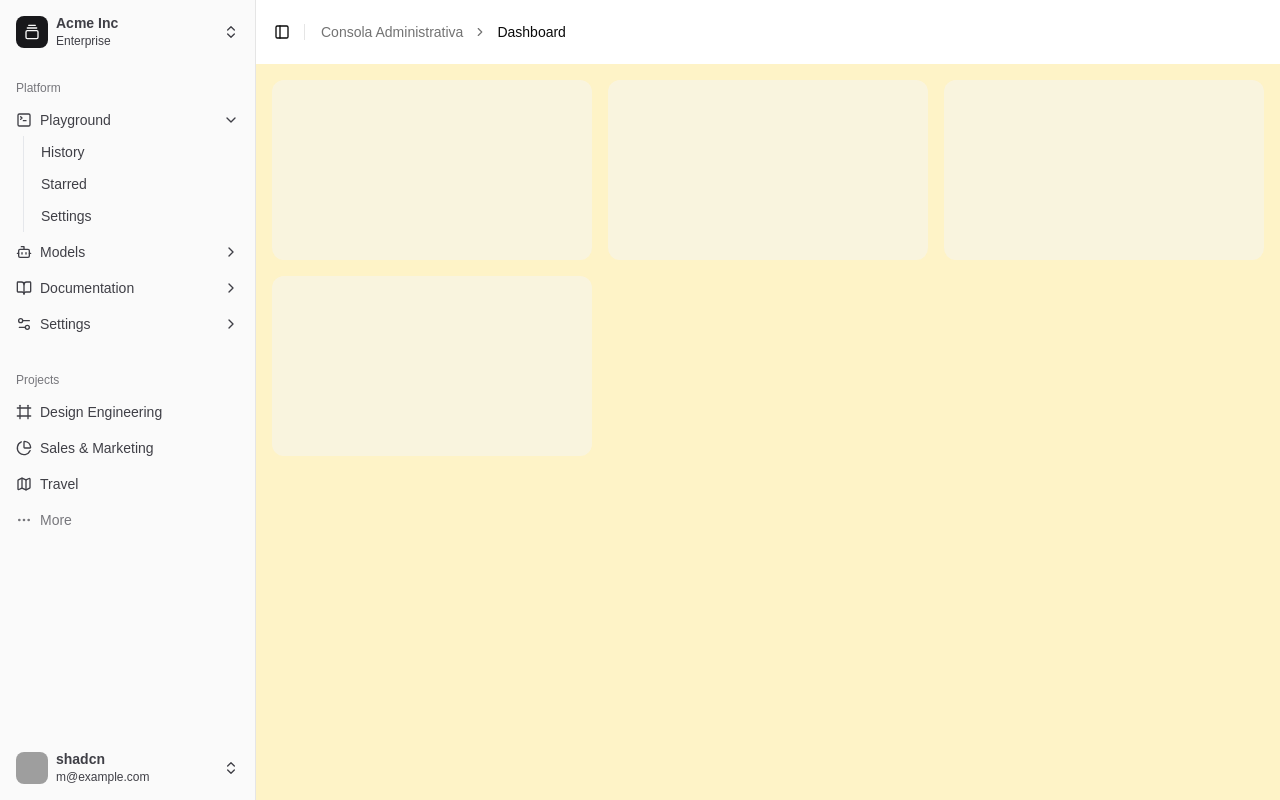
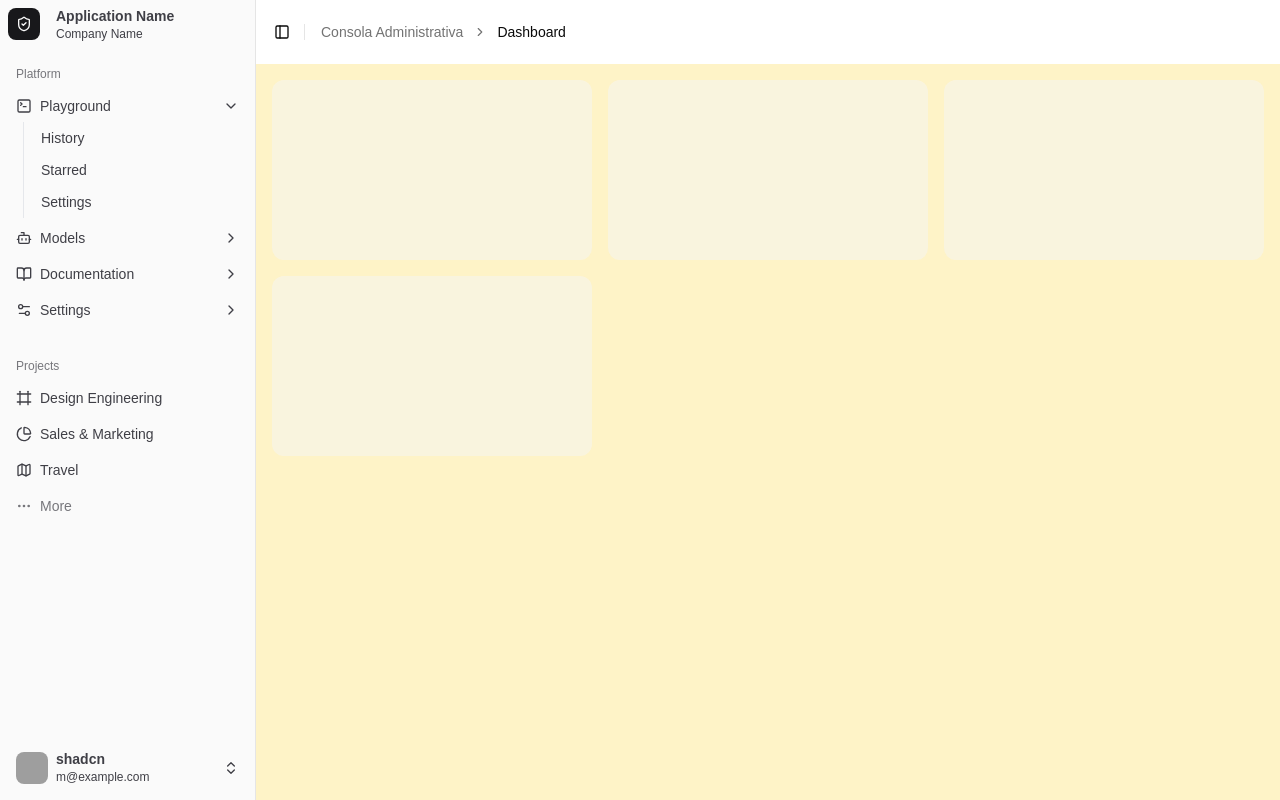
Before and after one commit to byteflowsivar/caronte-auth-app, a Next.js app: page / in a window 1280 px wide. Built offline with nearby package versions, Linux system fonts and the light colour scheme; grey boxes are pictures that could not be loaded.

Commit message:
feat: Se creo el componente  para presentar el nombre de la aplicacion y el nombre de la empresa.

```diff
--- /dev/null
+++ b/src/components/CompanyInfo.tsx
@@ -0,0 +1,20 @@
+import * as React from 'react';
+import { ShieldCheck } from 'lucide-react';
+
+export function CompanyInfo() {
+  const applicationName = process.env.NEXT_PUBLIC_APPLICATION_NAME || 'Application Name';
+  const companyName = process.env.NEXT_PUBLIC_COMPANY_NAME || 'Company Name';
+  return (
+    <>
+      <div className="flex flex-row gap-4">
+        <div className="flex aspect-square size-8 items-center justify-center rounded-lg bg-sidebar-primary text-sidebar-primary-foreground">
+          <ShieldCheck className="size-4" />
+        </div>
+        <div className="grid flex-1 text-left text-sm leading-tight">
+          <span className="truncate font-semibold">{applicationName}</span>
+          <span className="truncate text-xs">{companyName}</span>
+        </div>
+      </div>
+    </>
+  );
+}
--- a/src/components/app-sidebar.tsx
+++ b/src/components/app-sidebar.tsx
@@ -7,17 +7,16 @@ import {
   Bot,
   Command,
   Frame,
-  GalleryVerticalEnd,
   Map,
   PieChart,
   Settings2,
+  ShieldCheck,
   SquareTerminal,
 } from 'lucide-react';
 
 import { NavMain } from '@/components/nav-main';
 import { NavProjects } from '@/components/nav-projects';
 import { NavUser } from '@/components/nav-user';
-import { TeamSwitcher } from '@/components/team-switcher';
 import {
   Sidebar,
   SidebarContent,
@@ -25,6 +24,7 @@ import {
   SidebarHeader,
   SidebarRail,
 } from '@/components/ui/sidebar';
+import { CompanyInfo } from '@/components/CompanyInfo';
 
 // This is sample data.
 const data = {
@@ -35,9 +35,9 @@ const data = {
   },
   teams: [
     {
-      name: 'Acme Inc',
-      logo: GalleryVerticalEnd,
-      plan: 'Enterprise',
+      name: 'Caronte Auth',
+      logo: ShieldCheck,
+      plan: 'Byteflow Sivar',
     },
     {
       name: 'Acme Corp.',
@@ -160,7 +160,7 @@ export function AppSidebar({ ...props }: React.ComponentProps<typeof Sidebar>) {
   return (
     <Sidebar collapsible="icon" {...props}>
       <SidebarHeader>
-        <TeamSwitcher teams={data.teams} />
+        <CompanyInfo />
       </SidebarHeader>
       <SidebarContent>
         <NavMain items={data.navMain} />
```
